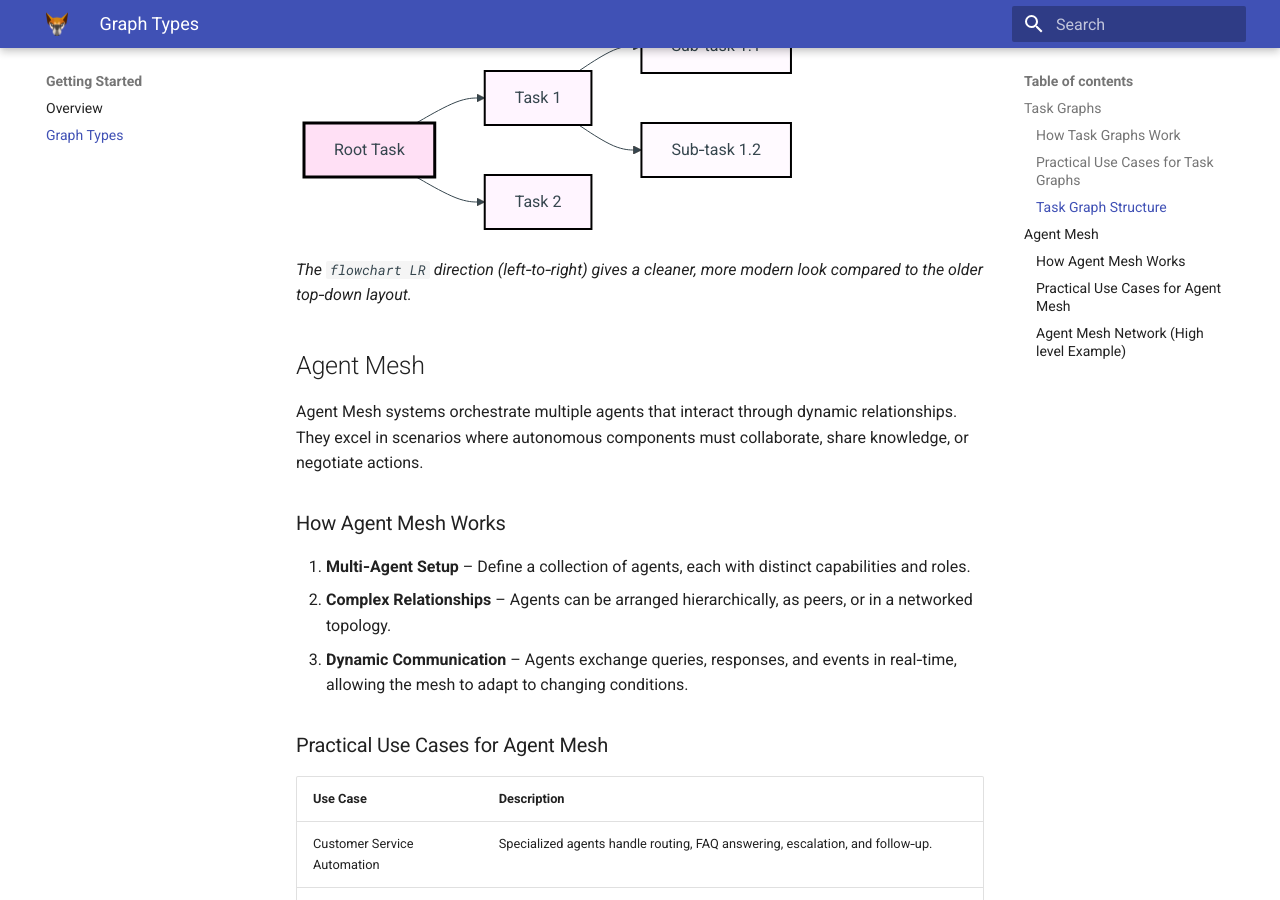
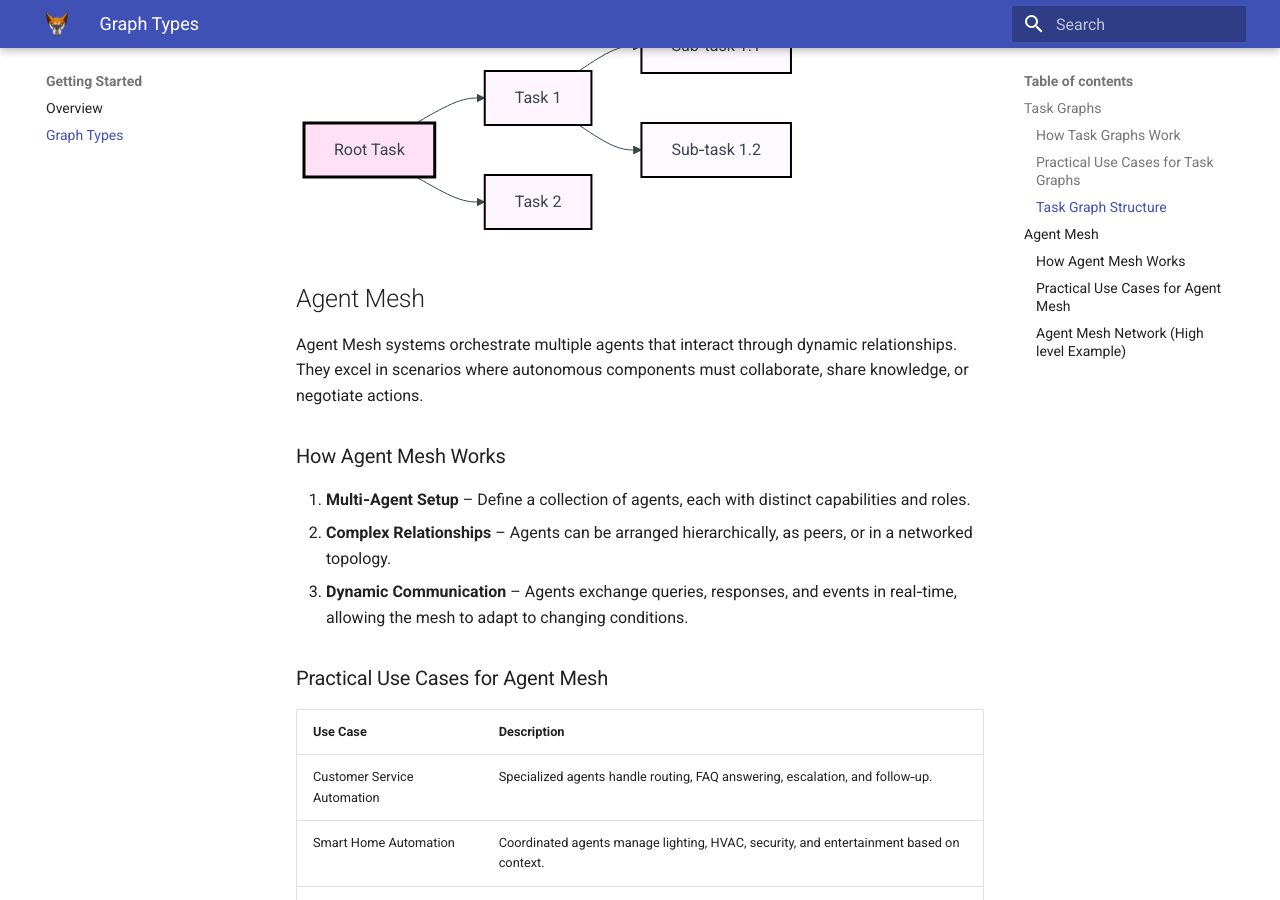
Before and after one commit to ghhwer/lmflux, an MkDocs documentation site: the page built from docs/getting_started/graph_types.md, in a window 1280 px wide and 900 px high, scrolled down 1217 px. Built offline with MkDocs 1.6.1 and Material for MkDocs 9.7.7, drawn with Linux system fonts in a browser that asks for light colours.

Commit message:
fix: doc garbage

````diff
--- a/docs/getting_started/graph_types.md
+++ b/docs/getting_started/graph_types.md
@@ -45,9 +45,6 @@ flowchart LR
     style A stroke:#000,stroke-width:3px
 ```
 
-*The `flowchart LR` direction (left‑to‑right) gives a cleaner, more modern look compared to the older top‑down layout.*
-
-
 ## Agent Mesh
 
 Agent Mesh systems orchestrate multiple agents that interact through dynamic relationships.
````
